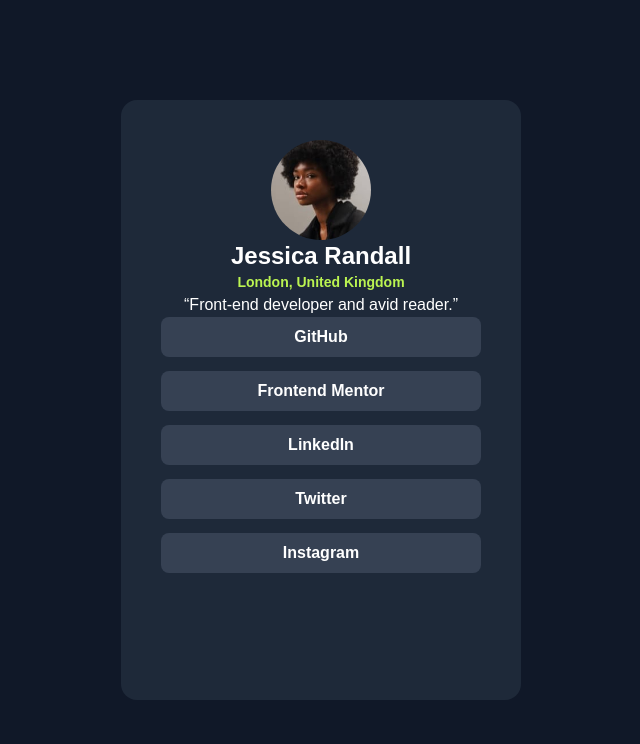
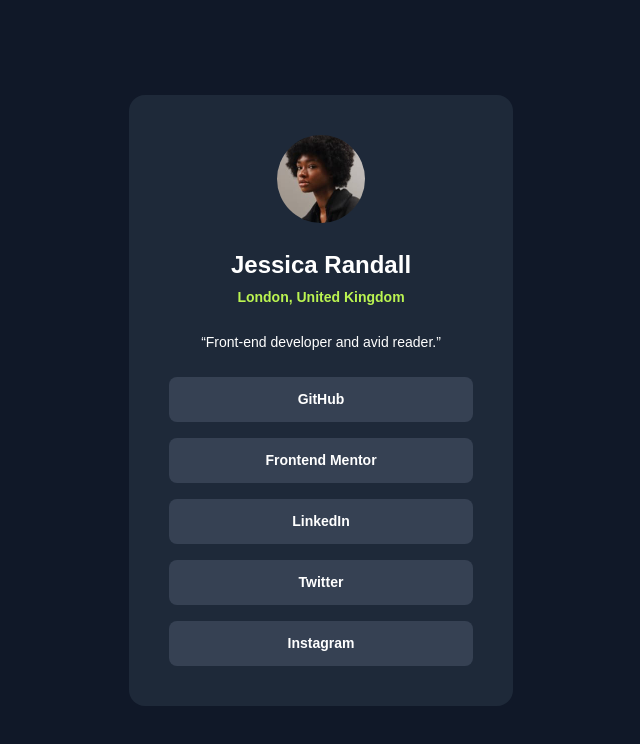
Before and after one commit to BlonoBuccellati/fm-social-links-profile, a Next.js app: page / in a window 1280 px wide. Shown: the top 744 px of the page, without its empty margins (319-959 px from the left). Built offline with nearby package versions, Linux system fonts and the light colour scheme.

Commit message:
style: tweak style

```diff
--- a/src/app/page.tsx
+++ b/src/app/page.tsx
@@ -11,31 +11,35 @@
     <div className='bg-gray-900 text-white flex justify-center items-center min-h-screen'>
       {/* TODO:本来、複数ユーザがいるはずなので、ユーザ情報を引数にして、カードをコンポーネント化する。 */}
       {/* Status Card */}
-      <div className='bg-gray-800 flex flex-col  items-center w-100 h-150 rounded-2xl'>
+      <div className='bg-gray-800 flex flex-col items-center w-96 h-[611px] rounded-2xl gap-6 p-10'>
+        <Image
+          src={'/assets/images/avatar-jessica.jpeg'}
+          alt='user icon'
+          width={88}
+          height={88}
+          className='rounded-full'
+        />
         {/* Content */}
-        <div className='flex flex-col justify-center items-center mt-10'>
-          <Image
-            src={'/assets/images/avatar-jessica.jpeg'}
-            alt='user icon'
-            width={100}
-            height={100}
-            className='rounded-full'
-          />
-          <div className='text-2xl font-bold'>Jessica Randall</div>
-          <div className='text-lime-300 font-bold text-[14px]'>
+        <div className='flex flex-col justify-center items-center gap-1'>
+          <div className='text-2xl font-bold leading-normal'>
+            Jessica Randall
+          </div>
+          <div className='text-lime-300 font-bold text-sm leading-normal'>
             London, United Kingdom
           </div>
-          <p>&ldquo;Front-end developer and avid reader.&rdquo;</p>
         </div>
+        <p className='text-sm leading-normal'>
+          &ldquo;Front-end developer and avid reader.&rdquo;
+        </p>
         {/* TODO:ボタンはコンポーネントにする。 */}
         {/* Buttons */}
-        <div className='flex flex-col gap-3.5'>
+        <div className='flex flex-col gap-4'>
           {applicationButtons.map((button, index) => (
             <button
               key={index}
-              className='bg-gray-700 w-80 h-10 rounded-lg hover:cursor-pointer hover:bg-lime-300 hover:text-gray-700'
+              className='bg-gray-700 w-76 h-[45px] rounded-lg hover:cursor-pointer hover:bg-lime-300 hover:text-gray-700'
             >
-              <a href={button.url} className='font-bold'>
+              <a href={button.url} className='font-bold text-sm'>
                 {button.name}
               </a>
             </button>
```
